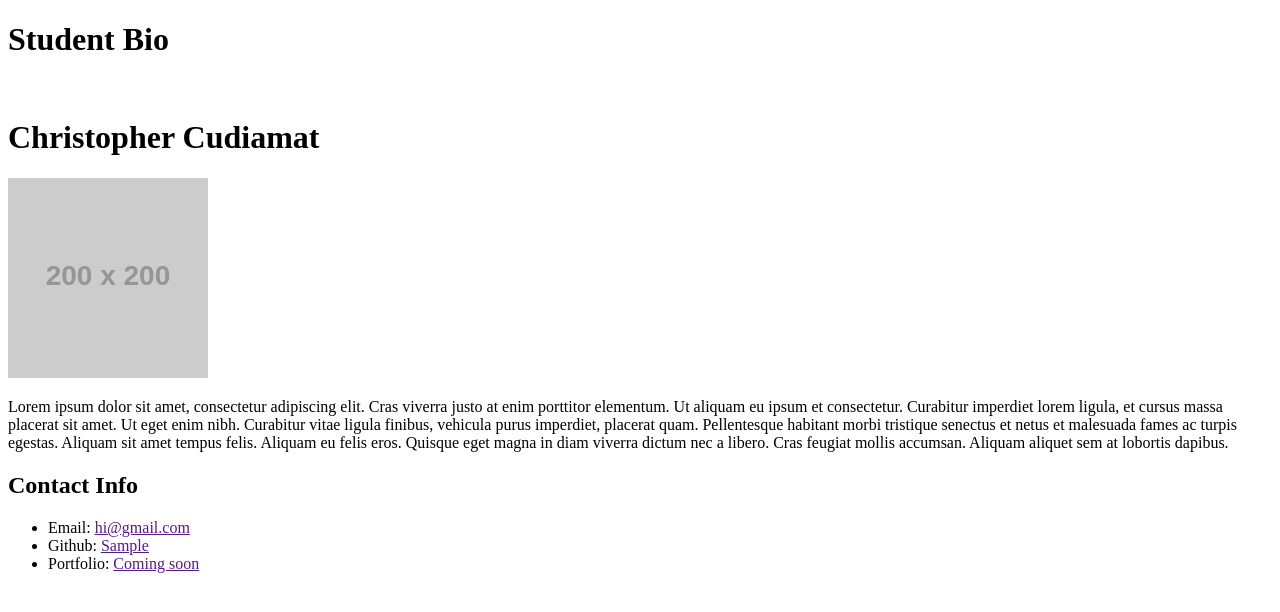
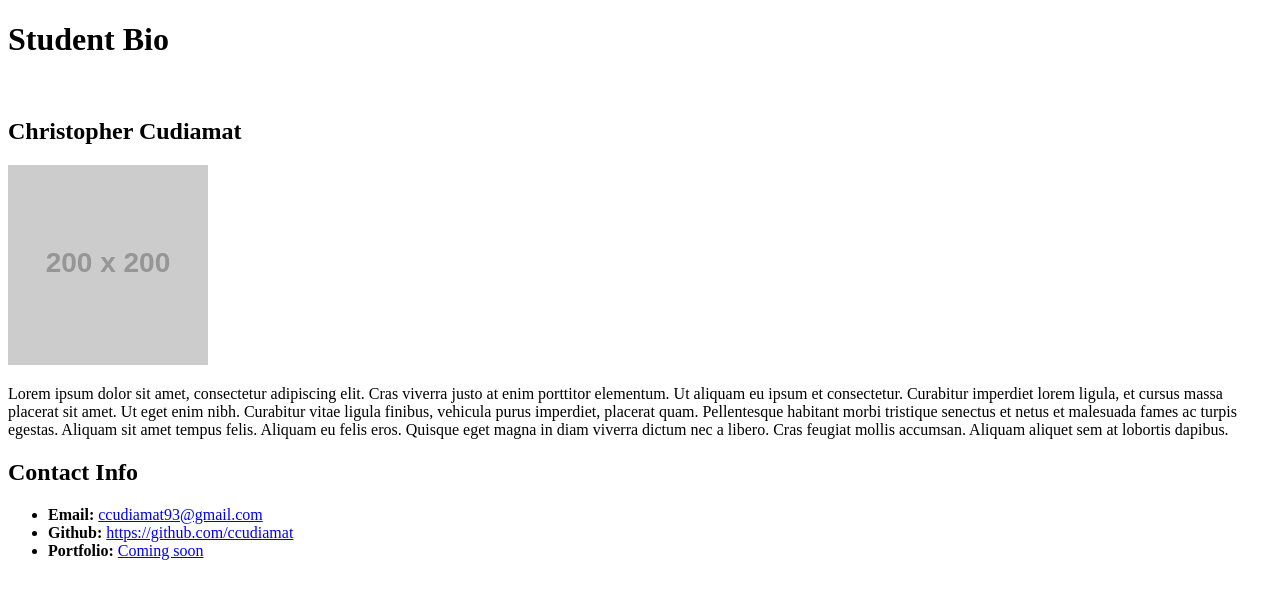
Before and after one commit to ccudiamat/HW-Wireframe, a plain HTML site: page index.html in a window 1280 px wide. Drawn offline with Linux system fonts and the light colour scheme; placeholder pictures from the web are drawn by us.

Commit message:
updated index

```diff
--- a/index.html
+++ b/index.html
@@ -13,7 +13,7 @@
 
     <br>
 
-    <h1>Christopher Cudiamat</h1>
+    <h2>Christopher Cudiamat</h2>
 
     <img src="https://via.placeholder.com/200" alt="example">
 
@@ -29,9 +29,15 @@
     <h2> Contact Info </h2>
 
     <ul>
-        <li>Email: <a href=""> hi@gmail.com </a> </li>
-        <li>Github: <a href= ""> Sample </a> </li>
-        <li>Portfolio: <a href=""> Coming soon </a> </li>
+        <li>
+            <strong>Email:</strong> <a href="mailto:ccudiamat93@gmail.com"> ccudiamat93@gmail.com </a>
+        </li>
+        <li>
+            <strong>Github:</strong> <a href="https://github.com/ccudiamat"> https://github.com/ccudiamat </a>
+        </li>
+        <li>
+            <strong>Portfolio:</strong> <a href="#"> Coming soon </a>
+        </li>
     </ul>
 </body>
 
```
